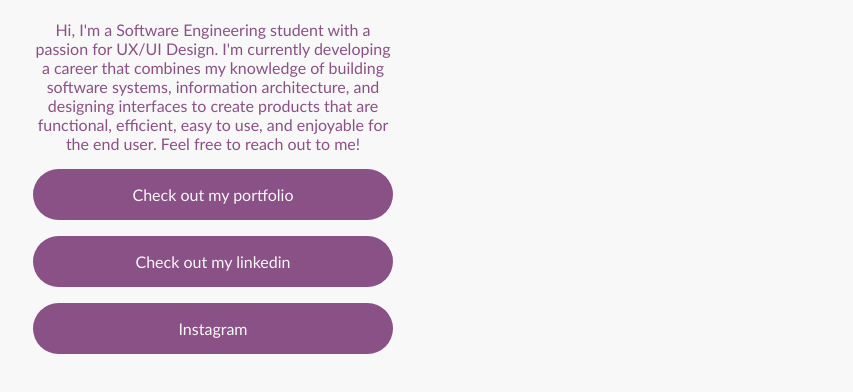
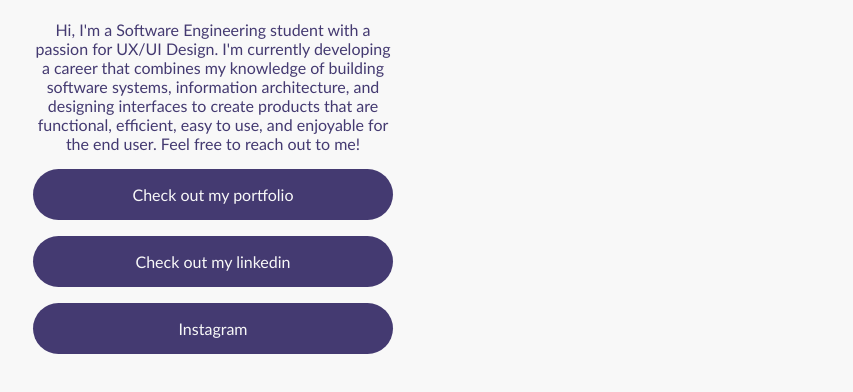
Before and after one commit to isabellacristina/Linktree, a plain HTML site: page index.html in a window 1280 px wide. Both pictures are taken after a click on the button "Dark/Light Mode". Shown: the part 298-690 px from the top of the page, without its empty margins (427-1280 px from the left). Drawn offline with Linux system fonts and the light colour scheme.

Commit message:
go back to original

```diff
--- a/style.css
+++ b/style.css
@@ -12,14 +12,14 @@ img {
   }
 
   body {
-    background-color: #8a5186;
+    background-color: #443A71;
     transition: background-color 2s ease;
-    color: rgb(223, 223, 223);
+    color: white;
     font-family: 'Trebuchet MS';
   }
 
   a {
-    background-color: rgb(223, 223, 223);
+    background-color: white;
     color: #2C3E50;
     display: block;
     text-align: center;
@@ -38,13 +38,13 @@ img {
   }
 
   .day-mode a {
-    background-color: #8a5186;
+    background-color: #443A71;
     color: #f8f8f8;
   }
 
   .day-mode {
     background: #f8f8f8;
-    color: #8a5186;
+    color: #443A71;
   }
 
 
```
